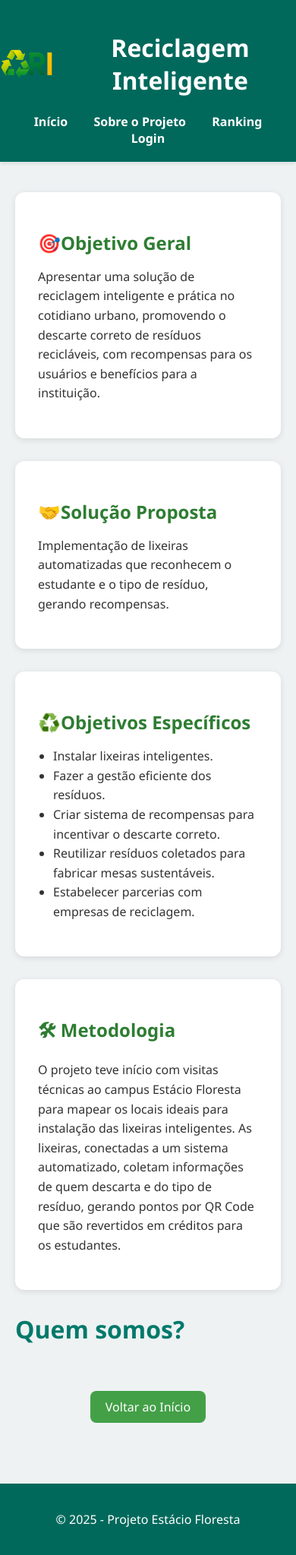
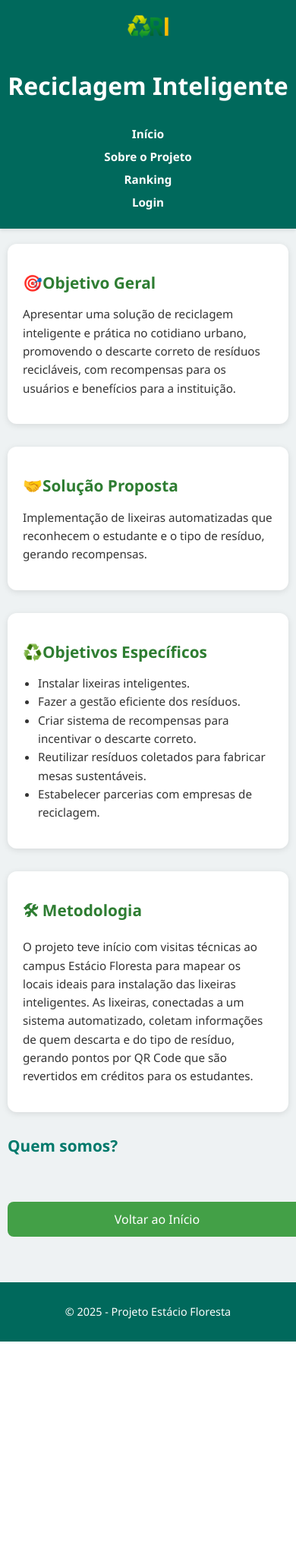
Before and after one commit to liviamarta/reciclagem-inteligente, a Flask app: page /sobre in a window 390 px wide. Shown: the whole page at 76% size. After the commit the page ends 1766 px from the top, so only its background shows below. Run offline with Flask 3, Linux system fonts and the light colour scheme.

Commit message:
Atualiza layout com responsividade para celular e desktop

```diff
--- a/static/style.css
+++ b/static/style.css
@@ -9,131 +10,11 @@ body {
 header {
   background-color: #00695c;
   color: white;
-  padding: 20px;
-  text-align: center;
-}
-
-nav a {
-  margin: 0 15px;
-  text-decoration: none;
-  color: white;
-  font-weight: bold;
-}
-
-main {
-  padding: 30px 20px;
-  text-align: center;
-}
-
-h2 {
-  font-size: 2rem;
-  color: #00796b;
-}
-
-form {
-  max-width: 400px;
-  margin: 0 auto;
-}
-
-input, button {
-  padding: 10px;
-  margin: 10px 0;
-  width: 100%;
-  border-radius: 5px;
-}
-
-button {
-  background-color: #00897b;
-  color: white;
-  border: none;
-  cursor: pointer;
-}
-
-button:hover {
-  background-color: #004d40;
-}
-
-footer {
-  background-color: #00695c;
-  color: white;
-  text-align: center;
-  padding: 20px;
-  margin-top: 40px;
-}
-
-.btn {
-  display: inline-block;
-  padding: 10px 20px;
-  margin-top: 20px;
-  background-color: #43a047;
-  color: white;
-  text-decoration: none;
-  border-radius: 8px;
-  transition: background 0.3s;
-}
-
-.btn:hover {
-  background-color: #1b5e20;
-}
-.hero-img img {
-  width: 100%;
-  height: auto;
-  max-height: 800px;
-  object-fit: cover;
-  border-radius: 12px;
-  margin-top: 23px;
-  margin-bottom: 30px;
-  box-shadow: 0 5px 15px rgba(0,0,0,0.2);
-}
-.about {
-  max-width: 900px;
-  margin: 0 auto;
-  text-align: left;
-}
-.section {
-  margin-bottom: 40px;
-}
-.section h2 {
-  font-size: 24px;
-  color: #2e7d32;
-  margin-bottom: 10px;
-}
-.section p, .section ul {
-  font-size: 18px;
-  line-height: 1.6;
-}
-.section ul {
-  list-style-type: disc;
-  padding-left: 20px;
-}
-.back-button {
-  text-align: center;
-  margin-top: 40px;
-}
-.login-section {
-  max-width: 500px;
-  margin: auto;
-}
-.button-group button {
-  margin: 10px;
-}
-.qrcode-container img {
-  margin-top: 10px;
-}
-body {
-  font-family: 'Segoe UI', Tahoma, Geneva, Verdana, sans-serif;
-  margin: 0;
-  padding: 0;
-  background-color: #eef2f3;
-  color: #333;
-}
-header {
-  background-color: #00695c;
-  color: white;
   padding: 20px 0;
   text-align: center;
   box-shadow: 0 2px 5px rgba(0,0,0,0.1);
 }
+
 nav a {
   margin: 0 15px;
   text-decoration: none;
@@ -214,5 +152,75 @@ footer {
 }
 
 .logo-container img {
-  height: 50px; /* Ajuste conforme o tamanho da sua logo */
+  height: 50px;
 }
+
+/* ---------------- RESPONSIVIDADE ---------------- */
+@media (max-width: 768px) {
+  nav a {
+    display: block;
+    margin: 10px 0;
+    text-align: center;
+  }
+
+  main {
+    padding: 20px 10px;
+  }
+
+  h2 {
+    font-size: 1.5rem;
+  }
+
+  .section {
+    padding: 20px;
+  }
+
+  .logo-container {
+    flex-direction: column;
+  }
+
+  .hero-img img {
+    max-height: 400px;
+  }
+
+  input, button {
+    font-size: 1rem;
+  }
+
+  .btn {
+    width: 100%;
+    text-align: center;
+  }
+}
+
+@media (max-width: 480px) {
+  header {
+    padding: 15px 0;
+  }
+
+  h2 {
+    font-size: 1.3rem;
+  }
+
+  nav a {
+    font-size: 0.95rem;
+  }
+
+  .section p, .section ul {
+    font-size: 0.95rem;
+  }
+
+  .btn, button {
+    padding: 12px;
+    font-size: 1rem;
+  }
+
+  .logo-container img {
+    height: 40px;
+  }
+
+  footer {
+    font-size: 0.9rem;
+    padding: 15px;
+  }
+}
```
Also changed, not shown: other parts of static/style.css (+64 -6 lines).
